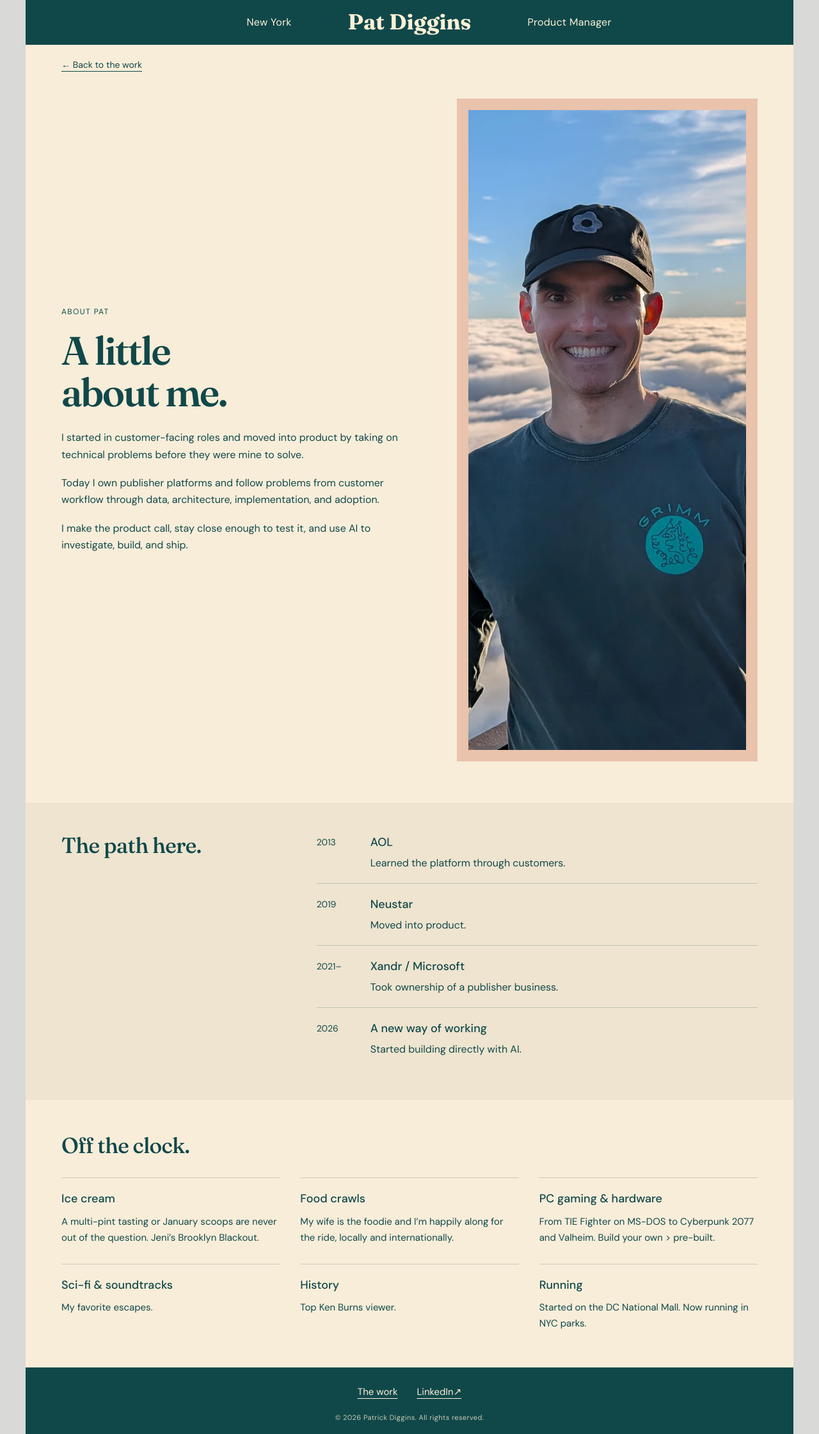
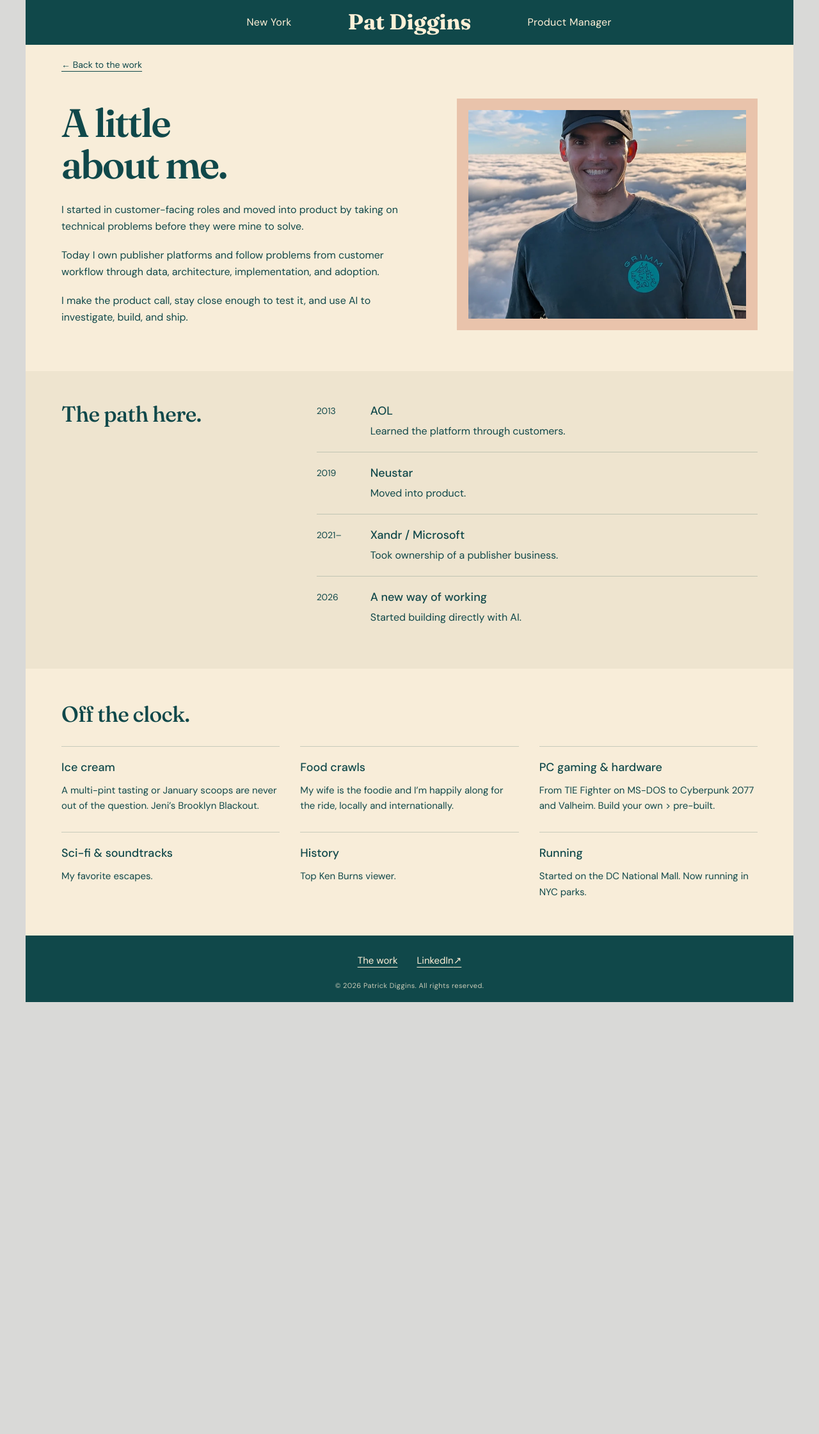
Before and after one commit to pd-product/pd-product.github.io, a Jekyll site: the page built from about.html, in a window 1280 px wide. Shown: the whole page at 64% size. Built offline with Jekyll 4.4.1, drawn with Linux system fonts in a browser that asks for light colours; after the commit the page ends 1566 px from its top, so only the background shows below that.

Commit message:
refine portfolio interactions and layout

```diff
--- a/about.html
+++ b/about.html
@@ -9,7 +9,6 @@
 
 <div class="about-intro">
   <div class="about-bio">
-    <p class="eyebrow">About Pat</p>
     <h1>A little<br>about me.</h1>
     <p>I started in customer-facing roles and moved into product by taking on technical problems before they were mine to solve.</p>
     <p>Today I own publisher platforms and follow problems from customer workflow through data, architecture, implementation, and adoption.</p>
--- a/assets/css/style.scss
+++ b/assets/css/style.scss
@@ -58,11 +58,10 @@
 .eyebrow{font-size:12px;letter-spacing:1.4px;text-transform:uppercase}
 
 .about-intro{display:grid;grid-template-columns:1.2fr 1fr;gap:54px;padding:20px 56px 64px;align-items:center}
-.about-bio .eyebrow{margin-bottom:18px}
 .about-bio h1{margin-bottom:26px;font:600 62px/1.04 "Fraunces",Georgia,serif;letter-spacing:-2px}
-.about-bio>p:not(.eyebrow)+p{margin-top:18px}
-.about-portrait{align-self:stretch;display:flex;flex-direction:column;justify-content:center;padding:18px;background:var(--peach)}
-.about-portrait img{display:block;width:100%;aspect-ratio:4/5;object-fit:cover;object-position:center}
+.about-bio>p+p{margin-top:18px}
+.about-portrait{align-self:center;display:flex;flex-direction:column;justify-content:center;padding:18px;background:var(--peach)}
+.about-portrait img{display:block;width:100%;height:auto;aspect-ratio:4/3;object-fit:cover;object-position:center}
 .about-path{display:grid;grid-template-columns:1fr 2fr;gap:54px;padding:48px 56px;background:var(--cream-deep)}
 .about-path h2,.about-off h2{font:500 34px/1.15 "Fraunces",Georgia,serif;letter-spacing:-.7px}
 .journey{list-style:none;padding:0}
@@ -106,8 +105,8 @@
 .story-result{display:grid;grid-template-columns:150px 1fr;gap:28px;align-items:center;margin-top:34px;padding-top:22px;border-top:1px solid #10484a66}
 .story-result>p:last-child{font-size:17px;line-height:1.5}
 .story-metric{color:var(--pistachio);font:600 58px/1 "Fraunces",Georgia,serif}
-.story-lesson{padding:28px 56px 38px}
-.story-lesson blockquote{max-width:720px;margin:0 auto;text-align:center;font:500 30px/1.3 "Fraunces",Georgia,serif}
+.story-lesson{display:grid;grid-template-columns:220px minmax(0,1fr);gap:72px;padding:28px 56px 38px}
+.story-lesson blockquote{grid-column:2;width:100%;max-width:680px;margin:0;text-align:center;font:500 30px/1.3 "Fraunces",Georgia,serif}
 .page-simple{min-height:60vh;padding:80px 56px}
 .page-simple h1{font:600 56px/1.05 "Fraunces",Georgia,serif}
 .page-simple p{margin-top:20px}
@@ -129,6 +128,8 @@
   .story-hero{grid-template-columns:1fr;padding:18px 30px 28px}
   .story-pint{width:min(100%,330px);margin:auto}
   .story-body{grid-template-columns:1fr;gap:36px;padding:30px}
+  .story-lesson{grid-template-columns:1fr;gap:0;padding:24px 30px 32px}
+  .story-lesson blockquote{grid-column:1}
   .chapter-rail{display:none}
   .story-result{grid-template-columns:1fr}
   .site-footer{padding:16px 30px}
@@ -156,7 +157,6 @@
   .story-hero h1{font-size:38px}
   .story-summary{font-size:16px}
   .story-prose>h2{font-size:27px}
-  .story-lesson{padding:24px 30px 32px}
   .story-lesson blockquote{font-size:26px}
   .site-footer nav{column-gap:18px}
 }
--- a/assets/js/pint-gallery.js
+++ b/assets/js/pint-gallery.js
@@ -49,7 +49,10 @@
     const frame = Math.max(0, Math.min(30, Math.round(position)));
     view.image.src = view.sources[frame];
     view.card.dataset.frame = String(frame);
-    view.labelButton.hidden = frame !== 30;
+    // The text alternative belongs to the back-label state, not only its final
+    // frame. Reveal it with the button-label change so it is available while
+    // the pint is turning instead of appearing a beat after the animation.
+    view.labelButton.hidden = view.target !== 30;
   }
 
   async function turn(view, back) {
@@ -58,6 +61,7 @@
     view.target = back ? 30 : 0;
     view.button.firstChild.textContent = back ? "Show flavor " : "Turn pint ";
     view.button.setAttribute("aria-pressed", String(back));
+    view.labelButton.hidden = !back;
 
     try {
       await prepare(view);
```
